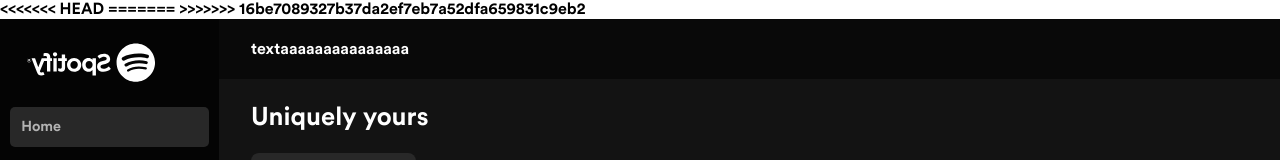
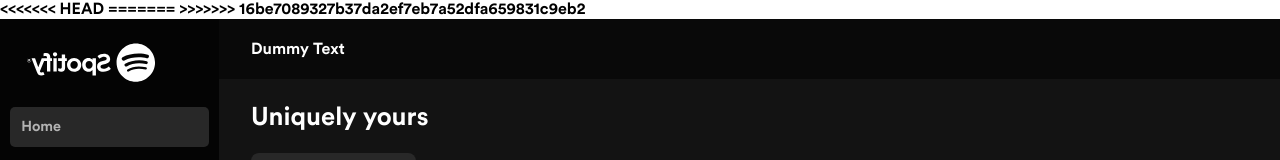
Before and after one commit to KZTN/Spotifly, a React (Create React App) app: page / in a window 1280 px wide. Shown: the top 160 px of the page. Built offline with nearby package versions, Linux system fonts and the light colour scheme.

Commit message:
:ambulance: Fixed git history tree
all changes are functional

```diff
--- a/src/components/Main/index.js
+++ b/src/components/Main/index.js
@@ -5,7 +5,7 @@ import Card from '../Card'
 const Main = () => {
     return(
         <div className="main">
-            <div className="upperNav">textaaaaaaaaaaaaaaa</div>
+            <div className="upperNav">Dummy Text</div>
             <div className="mainContent">
                 <h1>Uniquely yours</h1>
                 <div className="cardsWrap">
```
